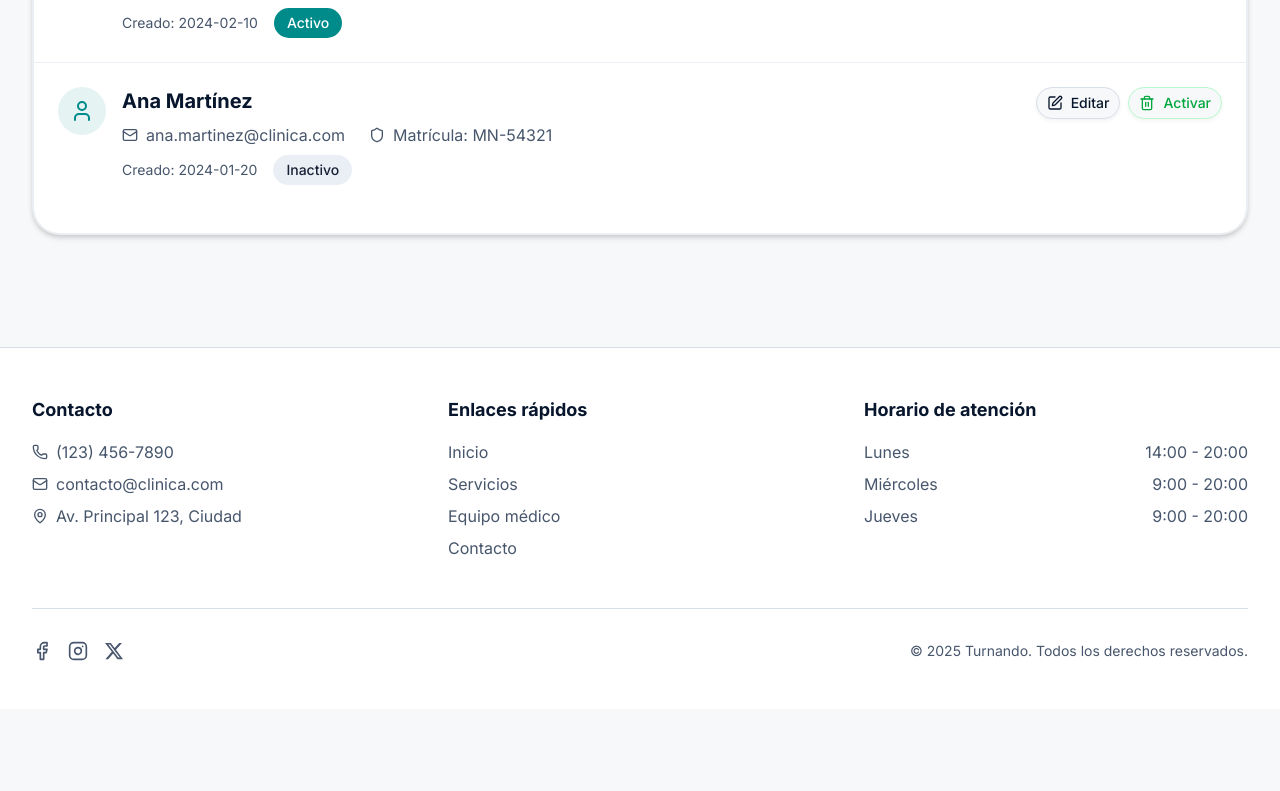
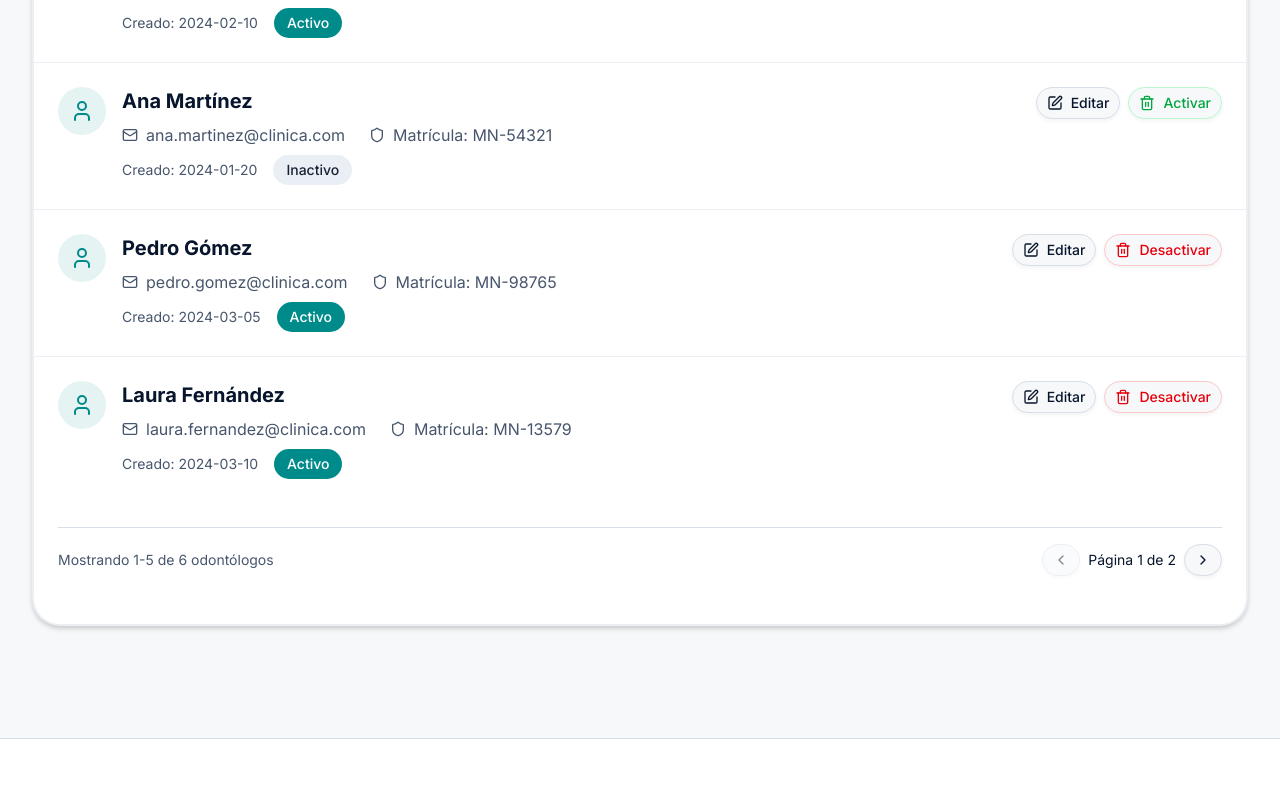
Before and after one commit to melinab1998/TPI-PROGRAMACION-IV, a React (Vite) app in the folder frontend/: page / in a window 1280 px wide. Shown: the part 908-1699 px from the top of the page. Before the commit the page ends 1617 px from the top, so only its background shows below. Built offline with nearby package versions, Linux system fonts and the light colour scheme.

Commit message:
pagination-super-admin

```diff
--- /dev/null
+++ b/frontend/src/components/Pagination/Pagination.jsx
@@ -0,0 +1,42 @@
+import { Button } from "@/components/ui/button"
+import { ChevronLeft, ChevronRight } from "lucide-react"
+
+export default function Pagination({
+  currentPage,
+  totalPages,
+  onPageChange,
+  totalItems,
+  itemsPerPage,
+  currentItemsCount
+}) {
+  if (totalPages <= 1) return null
+
+  return (
+    <div className="flex items-center justify-between pt-4 border-t">
+      <div className="text-sm text-muted-foreground">
+        Mostrando {currentItemsCount.start}-{currentItemsCount.end} de {totalItems} odontólogos
+      </div>
+      <div className="flex items-center gap-2">
+        <Button
+          variant="outline"
+          size="sm"
+          onClick={() => onPageChange(Math.max(currentPage - 1, 1))}
+          disabled={currentPage === 1}
+        >
+          <ChevronLeft className="w-4 h-4" />
+        </Button>
+        <span className="text-sm">
+          Página {currentPage} de {totalPages}
+        </span>
+        <Button
+          variant="outline"
+          size="sm"
+          onClick={() => onPageChange(Math.min(currentPage + 1, totalPages))}
+          disabled={currentPage === totalPages}
+        >
+          <ChevronRight className="w-4 h-4" />
+        </Button>
+      </div>
+    </div>
+  )
+}
--- a/frontend/src/components/Patients/PatientsList/PatientsList.jsx
+++ b/frontend/src/components/Patients/PatientsList/PatientsList.jsx
@@ -1,6 +1,7 @@
 import { useState } from "react"
 import { Button } from "@/components/ui/button"
-import { Eye, Edit, ChevronLeft, ChevronRight, FileText, Stethoscope } from "lucide-react"
+import { Eye, Edit, FileText, Stethoscope } from "lucide-react"
+import Pagination from "@/components/Pagination/Pagination"
 
 export default function PatientsList({ patients, onView, onEdit, onViewVisits, onViewOdontogram }) {
     const [currentPage, setCurrentPage] = useState(1)
@@ -17,6 +18,11 @@ export default function PatientsList({ patients, onView, onEdit, onViewVisits, o
     const totalPages = Math.ceil(patients.length / patientsPerPage)
     const startIndex = (currentPage - 1) * patientsPerPage
     const currentPatients = patients.slice(startIndex, startIndex + patientsPerPage)
+
+    const currentItemsCount = {
+        start: startIndex + 1,
+        end: Math.min(startIndex + patientsPerPage, patients.length)
+    }
 
     return (
         <div className="space-y-4">
@@ -78,34 +84,16 @@ export default function PatientsList({ patients, onView, onEdit, onViewVisits, o
                 ))}
             </div>
 
-            {totalPages > 1 && (
-                <div className="flex items-center justify-between pt-4 border-t">
-                    <div className="text-sm text-muted-foreground">
-                        Mostrando {startIndex + 1}-{Math.min(startIndex + patientsPerPage, patients.length)} de {patients.length} pacientes
-                    </div>
-                    <div className="flex items-center gap-2">
-                        <Button
-                            variant="outline"
-                            size="sm"
-                            onClick={() => setCurrentPage(prev => Math.max(prev - 1, 1))}
-                            disabled={currentPage === 1}
-                        >
-                            <ChevronLeft className="w-4 h-4" />
-                        </Button>
-                        <span className="text-sm">
-                            Página {currentPage} de {totalPages}
-                        </span>
-                        <Button
-                            variant="outline"
-                            size="sm"
-                            onClick={() => setCurrentPage(prev => Math.min(prev + 1, totalPages))}
-                            disabled={currentPage === totalPages}
-                        >
-                            <ChevronRight className="w-4 h-4" />
-                        </Button>
-                    </div>
-                </div>
-            )}
+            {/* Usas el mismo componente Pagination */}
+            <Pagination
+                currentPage={currentPage}
+                totalPages={totalPages}
+                onPageChange={setCurrentPage}
+                totalItems={patients.length}
+                itemsPerPage={patientsPerPage}
+                currentItemsCount={currentItemsCount}
+                itemsName="pacientes" // Puedes hacerlo más flexible agregando esta prop
+            />
         </div>
     )
 }
--- a/frontend/src/components/SuperAdmin/DentistList/DentistList.jsx
+++ b/frontend/src/components/SuperAdmin/DentistList/DentistList.jsx
@@ -2,6 +2,7 @@ import { motion } from "framer-motion"
 import { Card, CardContent, CardHeader, CardTitle, CardDescription } from "@/components/ui/card"
 import { Users } from "lucide-react"
 import DentistItem from "../DentistItem/DentistItem"
+import Pagination from "@/components/Pagination/Pagination"
 
 export default function DentistList({
   dentists,
@@ -9,10 +10,17 @@ export default function DentistList({
   onToggleStatus,
   searchTerm,
   currentPage,
-  itemsPerPage
+  itemsPerPage,
+  onPageChange
 }) {
+  const totalPages = Math.ceil(dentists.length / itemsPerPage)
   const startIndex = (currentPage - 1) * itemsPerPage
   const currentDentists = dentists.slice(startIndex, startIndex + itemsPerPage)
+
+  const currentItemsCount = {
+    start: startIndex + 1,
+    end: Math.min(startIndex + itemsPerPage, dentists.length)
+  }
 
   return (
     <motion.div
@@ -39,6 +47,7 @@ export default function DentistList({
               </p>
             </div>
           ) : (
+            <>
               <div className="divide-y divide-border/50">
                 {currentDentists.map((dentist, index) => (
                   <DentistItem
@@ -50,6 +59,19 @@ export default function DentistList({
                   />
                 ))}
               </div>
+
+              {/* Paginación */}
+              <div className="p-6">
+                <Pagination
+                  currentPage={currentPage}
+                  totalPages={totalPages}
+                  onPageChange={onPageChange}
+                  totalItems={dentists.length}
+                  itemsPerPage={itemsPerPage}
+                  currentItemsCount={currentItemsCount}
+                />
+              </div>
+            </>
           )}
         </CardContent>
       </Card>
--- a/frontend/src/pages/SuperAdmin/SuperAdmin.jsx
+++ b/frontend/src/pages/SuperAdmin/SuperAdmin.jsx
@@ -33,6 +33,33 @@ const mockDentists = [
         license_number: "MN-54321",
         status: "inactive",
         created_at: "2024-01-20"
+    },
+    {
+        id_user: 4,
+        first_name: "Pedro",
+        last_name: "Gómez",
+        email: "pedro.gomez@clinica.com",
+        license_number: "MN-98765",
+        status: "active",
+        created_at: "2024-03-05"
+    },
+    {
+        id_user: 5,
+        first_name: "Laura",
+        last_name: "Fernández",
+        email: "laura.fernandez@clinica.com",
+        license_number: "MN-13579",
+        status: "active",
+        created_at: "2024-03-10"
+    },
+    {
+        id_user: 6,
+        first_name: "Diego",
+        last_name: "Sánchez",
+        email: "diego.sanchez@clinica.com",
+        license_number: "MN-24680",
+        status: "inactive",
+        created_at: "2024-03-15"
     }
 ]
 
@@ -136,6 +163,7 @@ export default function SuperAdminPage() {
   searchTerm={searchTerm}
   currentPage={currentPage}
   itemsPerPage={itemsPerPage}
+  onPageChange={setCurrentPage}
 />
 
       <DentistForm
```
Lines whose indentation alone changed are shown as unchanged.
